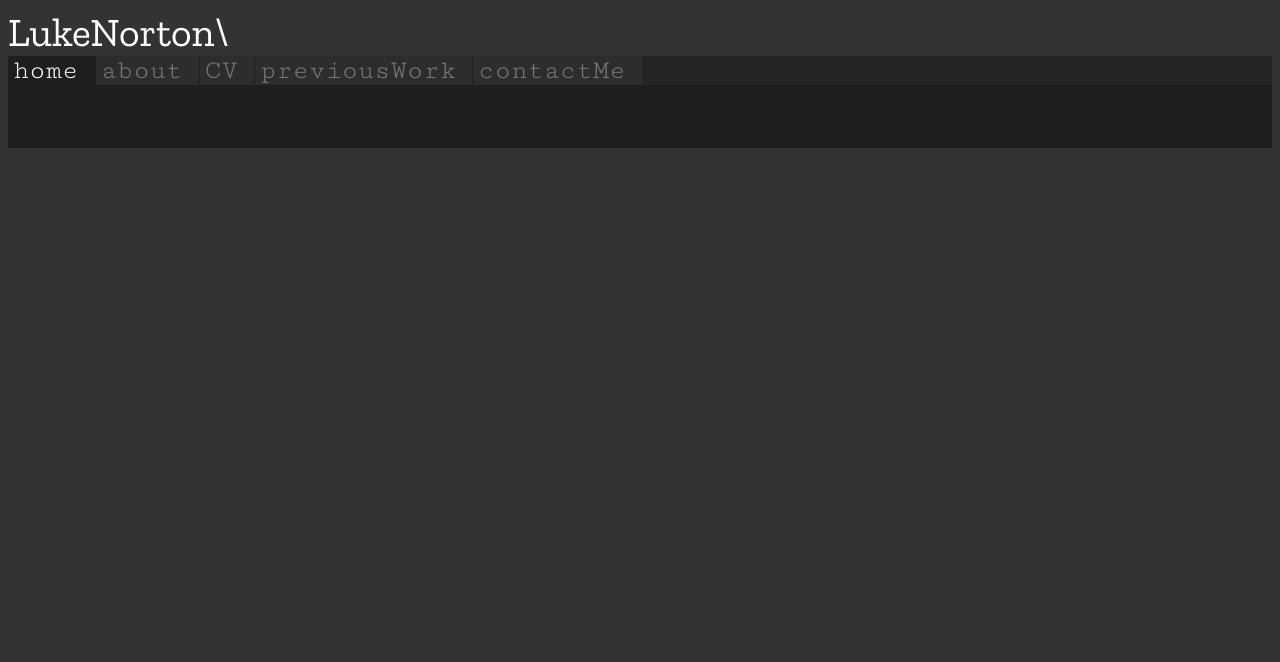
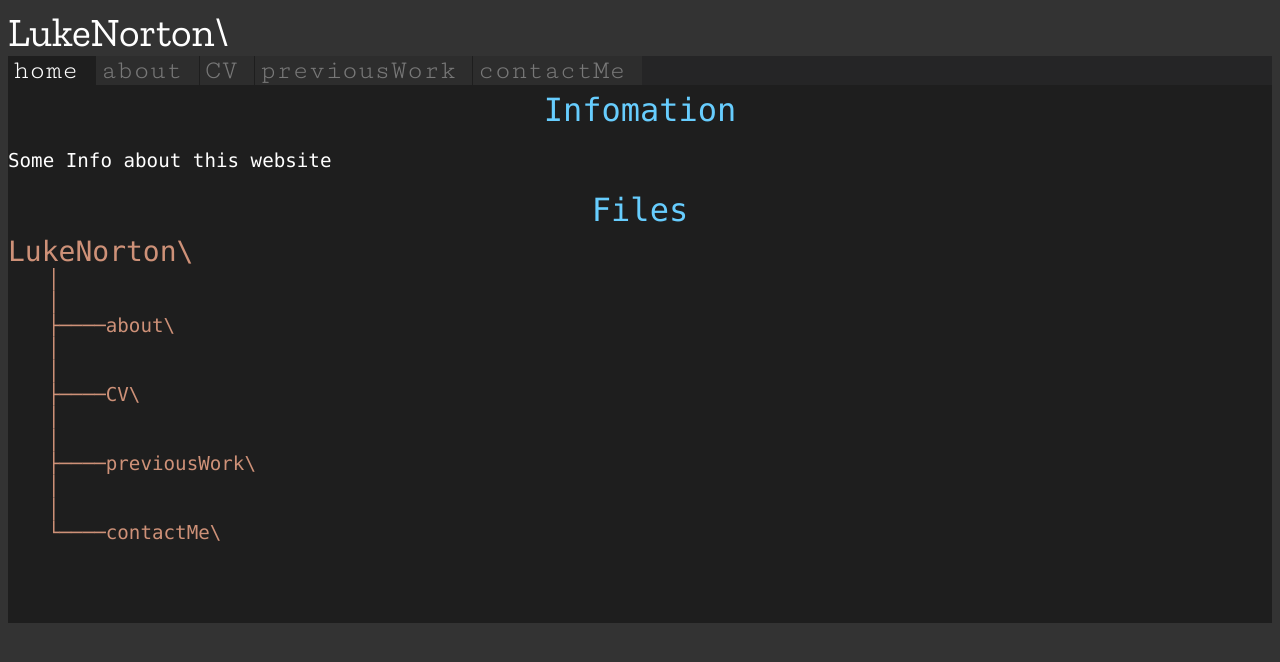
Before and after one commit to lnorton500/LukeNorton.com, a Jekyll site: the page built from index.html, in a window 1280 px wide. Shown: the top 662 px of the page. Built offline with Jekyll 4.4.1, drawn with Linux system fonts in a browser that asks for light colours.

Commit message:
change to html files, change styleing with headings and add some initial index content

```diff
--- /dev/null
+++ b/css/index.css
@@ -0,0 +1,24 @@
+.fileList{
+    list-style-type: none;
+    color: rgb(206,145,120);
+    text-align: initial;
+
+}
+.fileList a{
+	color: rgb(206,145,120);
+
+}
+
+.fileList a:hover{
+    text-decoration: underline;
+
+}
+.fileList p{
+    margin: 0;
+    padding: 0;
+
+}
+ul{
+    margin-top: 0;
+    padding-top: 0;
+}
--- /dev/null
+++ b/index.html
@@ -0,0 +1,27 @@
+---
+title: 'home'
+layout: home
+navWeight: 1
+---
+<link href="{{ site.baseurl }}\css\index.css" rel="stylesheet">
+
+<h3>Infomation</h3>
+<p>Some Info about this website</p>
+
+<h3>Files</h3>
+<h4>{{site.title}}\</h4>
+<ul>
+    {% for item in site.data.navigation %}
+        {% if item.link != "/" %}
+            <li class="fileList" >
+                <p>│</p>
+                <p>│</p>
+                {% if forloop.last %}
+                    <p>└────<a href="{{item.link| prepend:site.baseurl }}">{{item.name}}\</a></p>
+                {%else%}
+                    <p>├────<a href="{{item.link| prepend:site.baseurl }}">{{item.name}}\</a></p>
+                {%endif%}
+            </li>
+        {%endif%}
+    {%endfor%}
+</ul>
--- a/index.md
+++ /dev/null
@@ -1,7 +0,0 @@
----
-# Feel free to add content and custom Front Matter to this file.
-# To modify the layout, see https://jekyllrb.com/docs/themes/#overriding-theme-defaults
-title: 'home'
-layout: home
-navWeight: 1
----
```
Also changed, not shown: CV.html (renamed from _layouts/PDF.html, +3 -5 lines), CV.md (deleted, +0 -6 lines), _includes/css/common.css (+24 -0 lines), css/cv.css (+1 -16 lines), about.html (renamed from about.md), contactMe.html (renamed from contactMe.md), previousWork.html (renamed from previousWork.md).
